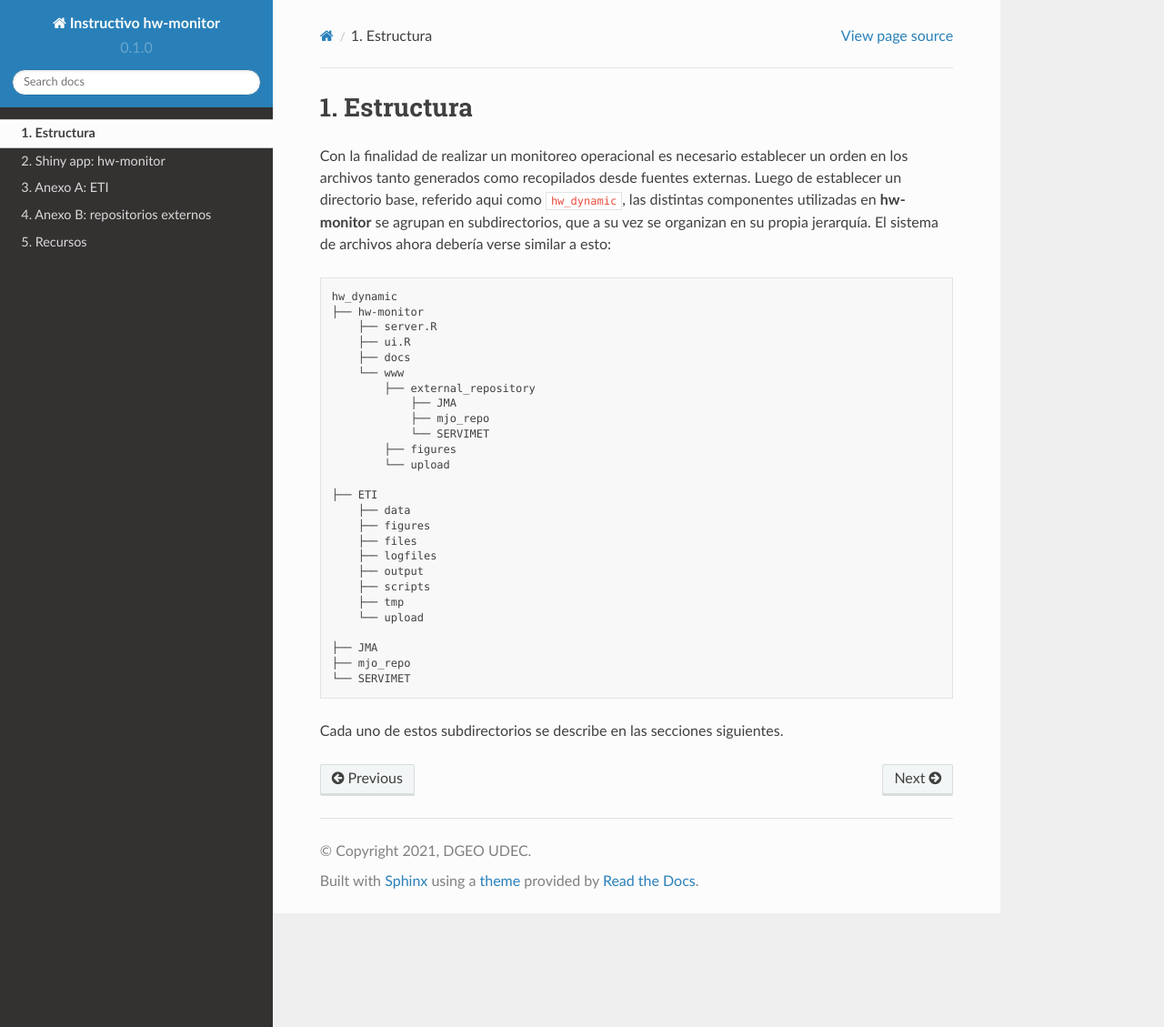
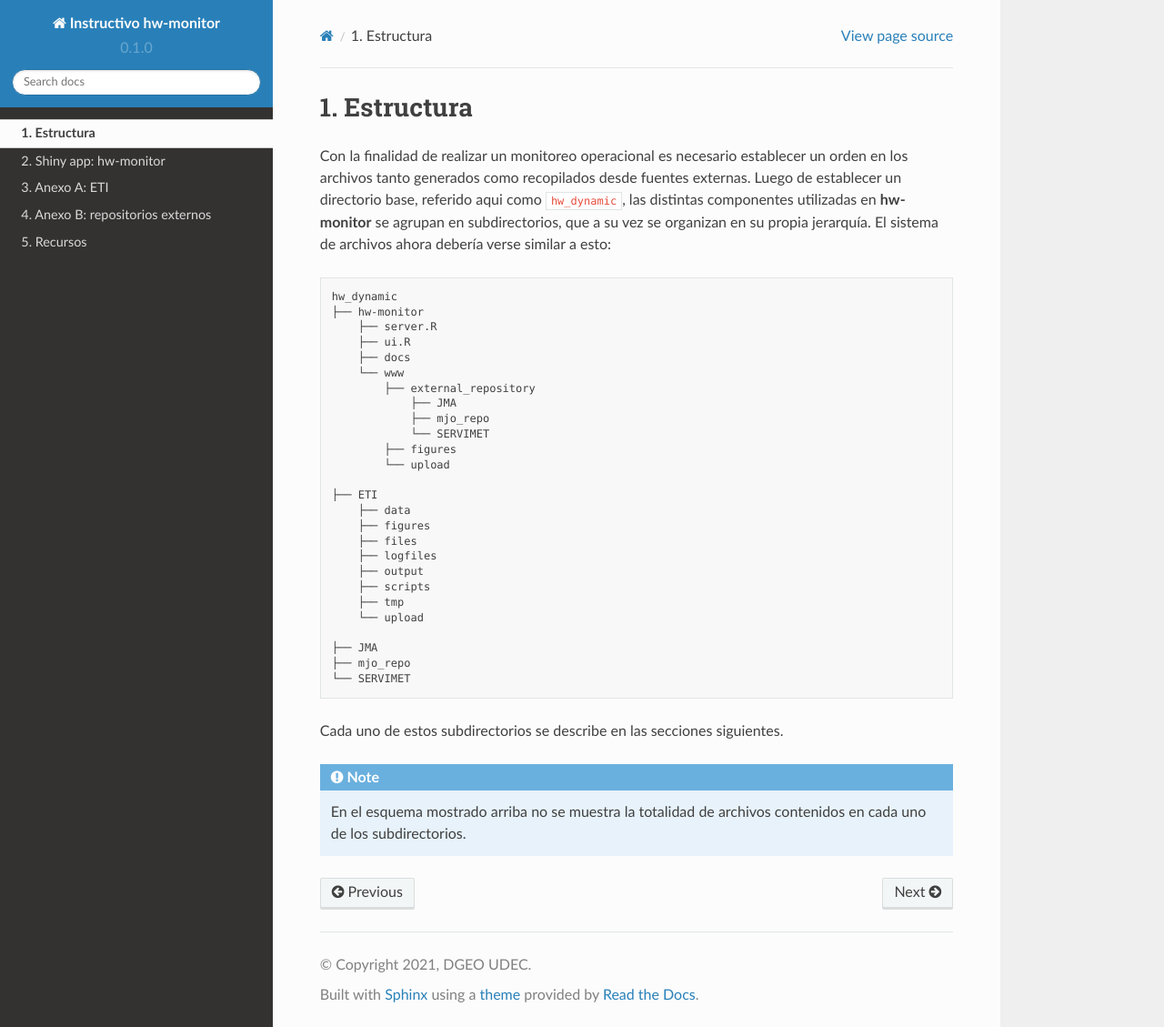
Before and after one commit to chsegura/rtd-tutorial, a Sphinx documentation site: the page built from docs/source/estructura.rst, in a window 1280 px wide and 1129 px high. Shown: the whole window at 91% size. Built offline with Sphinx 7.4.7 and the Read the Docs theme 2.0.0, drawn with Linux system fonts in a browser that asks for light colours.

Commit message:
Update estructura.rst

```diff
--- a/docs/source/estructura.rst
+++ b/docs/source/estructura.rst
@@ -34,3 +34,7 @@
    └── SERVIMET
 
 Cada uno de estos subdirectorios se describe en las secciones siguientes.
+
+.. note::
+
+   En el esquema mostrado arriba no se muestra la totalidad de archivos contenidos en cada uno de los subdirectorios.
```
